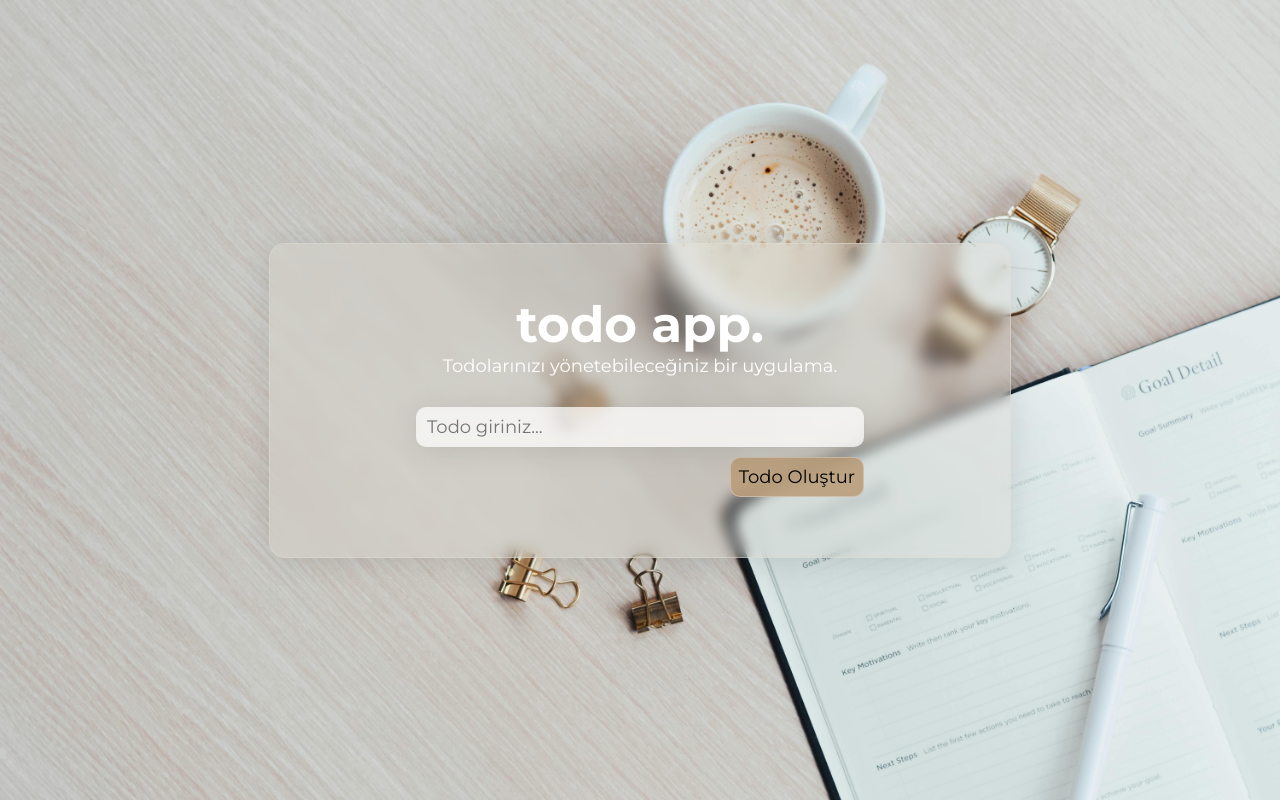
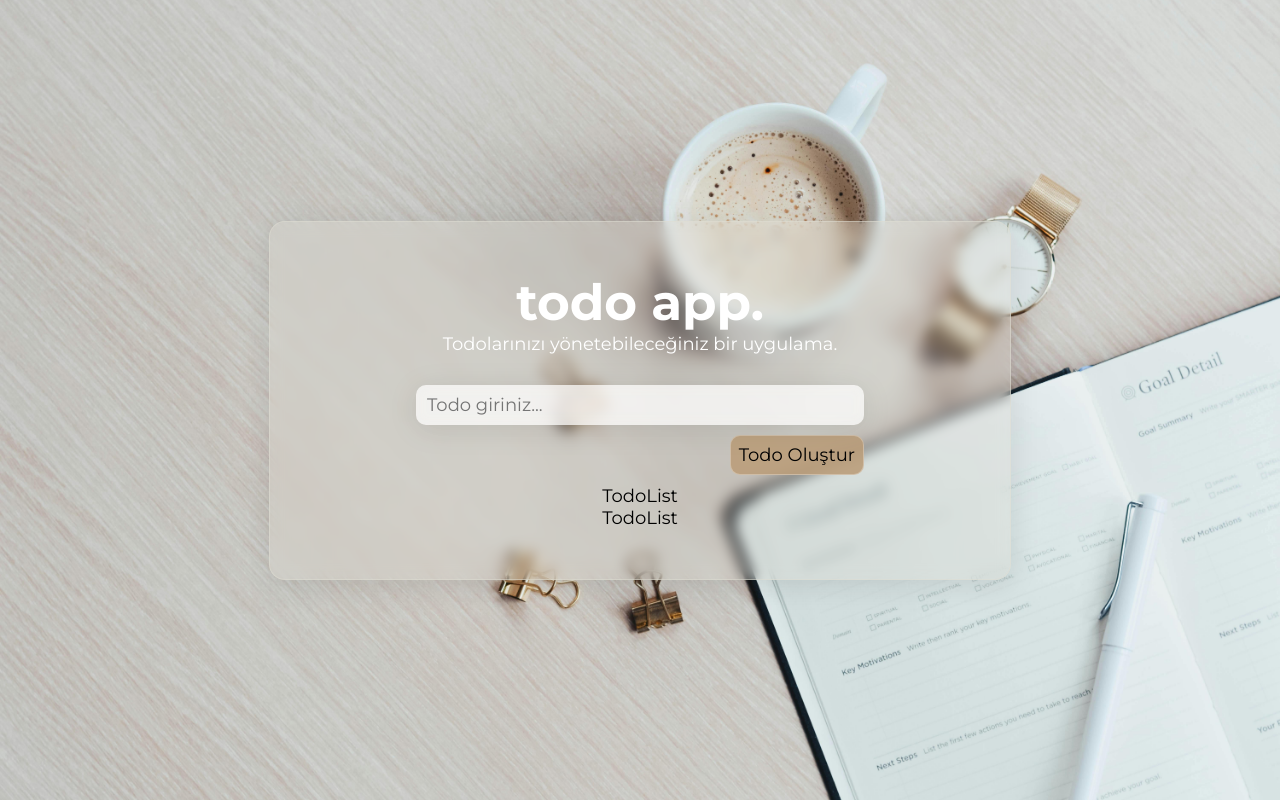
Before and after one commit to drawsly/todoApp, a React (Vite) app: page / in a window 1280 px wide. Built offline with nearby package versions, Linux system fonts and the light colour scheme.

Commit message:
feat: Integrate TodoList component into App

```diff
--- a/src/App.jsx
+++ b/src/App.jsx
@@ -1,6 +1,6 @@
 import "./styles/App.css";
 import TodoCreate from "./components/TodoCreate/TodoCreate";
-import { useState } from "react";
+import TodoList from "./components/TodoList/TodoList";
 function App() {
   return (
     <div className="container">
@@ -13,7 +13,8 @@ function App() {
           <TodoCreate />
         </div>
         <div className="todo-list">
-
+          <TodoList />
+          <TodoList />
         </div>
       </div>
     </div>
```
Lines whose indentation alone changed are shown as unchanged.
